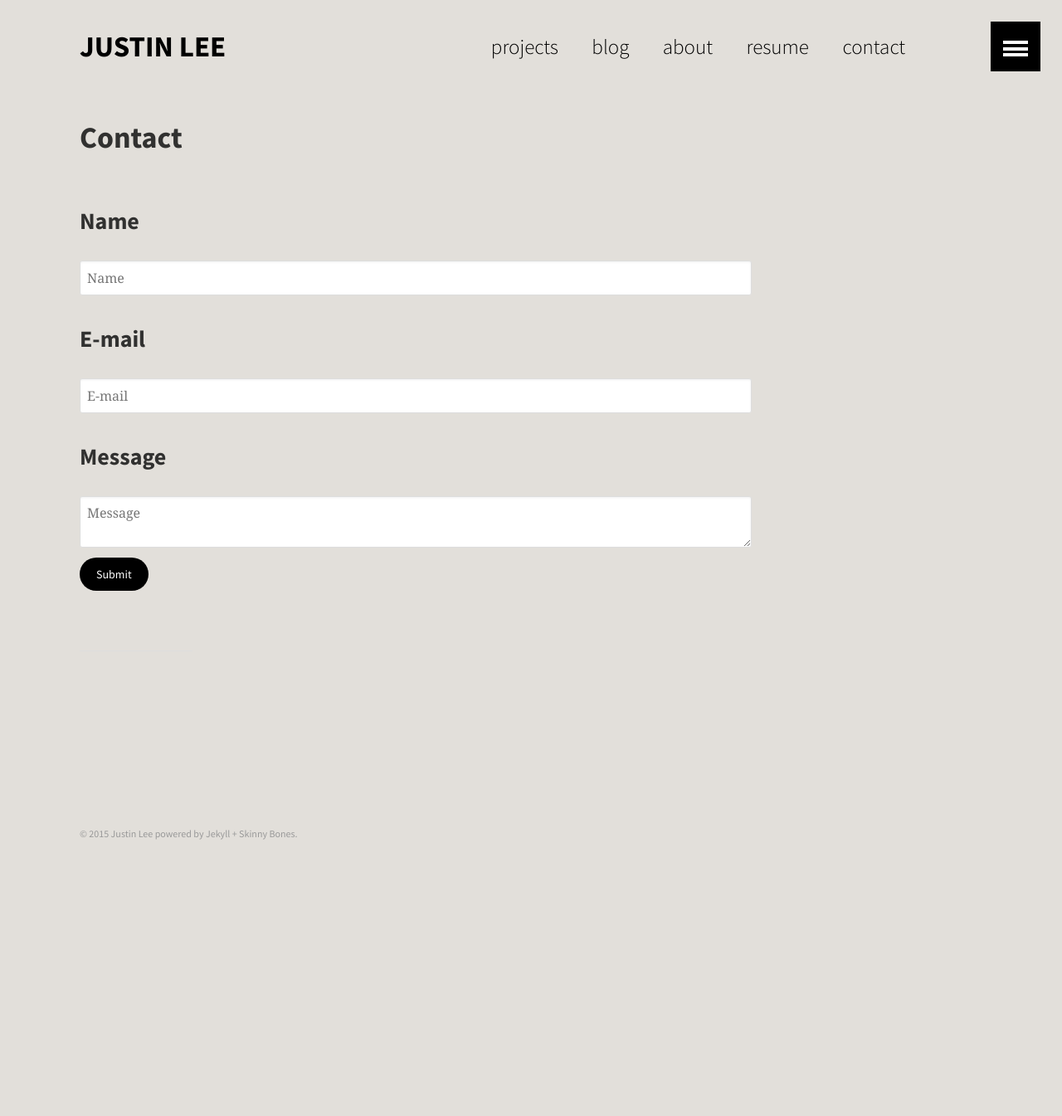
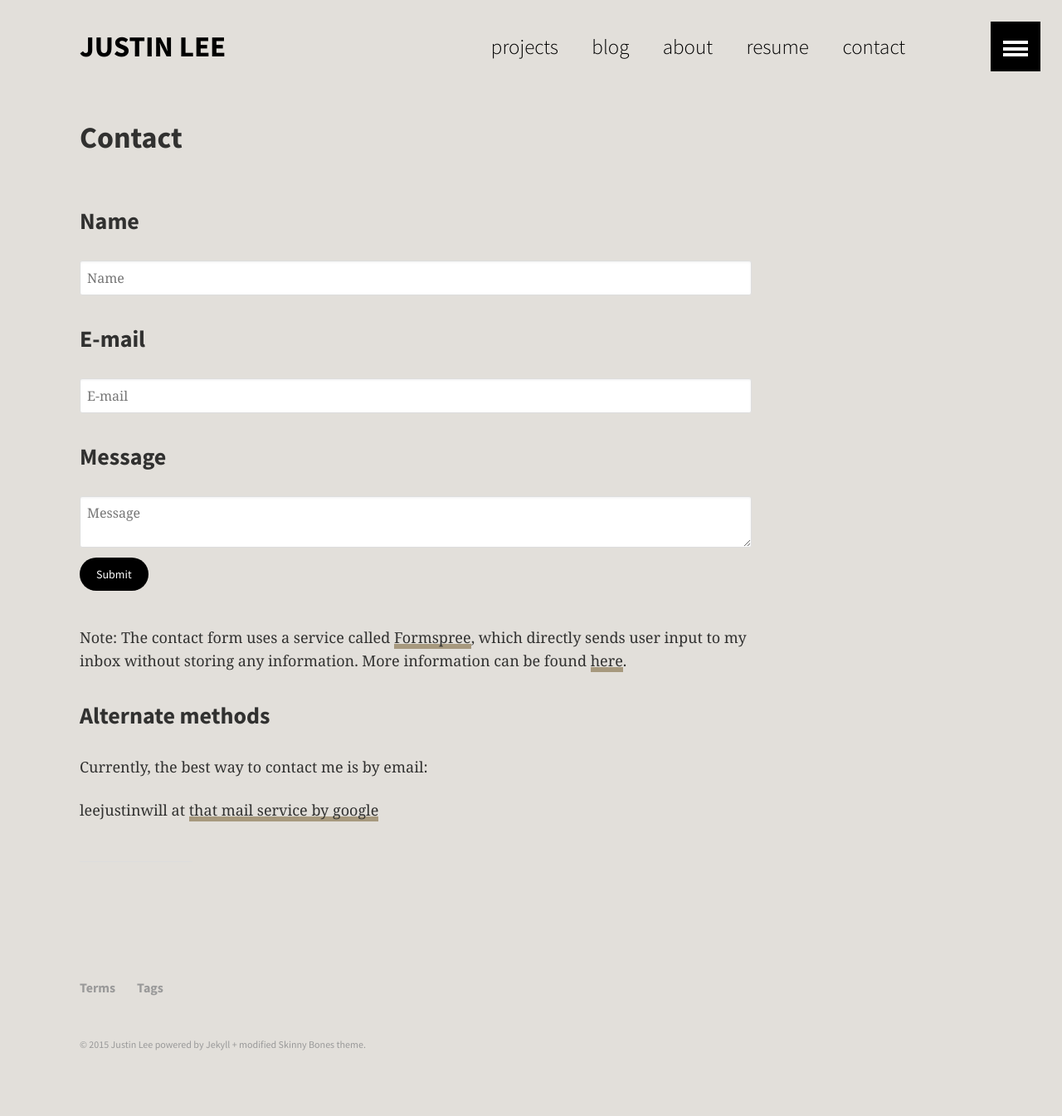
Before and after one commit to pengineered/pengineered.github.io, a Jekyll site: the page built from contact/contact.md, in a window 1280 px wide. Shown: the whole page at 83% size. Built offline with Jekyll 4.4.1, drawn with Linux system fonts in a browser that asks for light colours; before the commit the page ends 1091 px from its top, so only the background shows below that.

Commit message:
added legal disclaimer; fixed contact mechanism

```diff
--- a/_data/footer.yml
+++ b/_data/footer.yml
@@ -1,4 +1,6 @@
 # Footer navigation links
 
-- title:
-  url:
+- title: Terms
+  url: /terms/
+- title: Tags
+  url: /blog/tags/
--- a/_includes/footer.html
+++ b/_includes/footer.html
@@ -11,5 +11,5 @@
 		{% endfor %}
 		</ul>
 	</nav><!-- /.bottom-menu -->
-	<p class="copyright">&#169; {{ site.time | date: '%Y' }} <a href="{{ site.url }}">{{ site.title }}</a> powered by Jekyll + Skinny Bones.</p>
+	<p class="copyright">&#169; {{ site.time | date: '%Y' }} <a href="{{ site.url }}">{{ site.title }}</a> powered by Jekyll + modified <a href="https://mmistakes.github.io/skinny-bones-jekyll/">Skinny Bones</a> theme.</p>
 </footer>
--- a/contact/contact.md
+++ b/contact/contact.md
@@ -5,20 +5,31 @@ title: "Contact"
 share: false
 ---
 
-<form action="https://getsimpleform.com/messages?form_api_token=93f29171f01c720257c7ba107ab9f888" method="post">
+<form action="http://formspree.io/leejustinwill@gmail.com" method="post">
 
-  <!-- the redirect_to is optional, the form will redirect to the referrer on submission -->
-  <input type='hidden' name='redirect_to' value='https://pengineered.github.io/contact/success/' />
+  <input type='hidden' name='_next' value='https://pengineered.github.io/contact/success/' />
 
-  <!-- all your input fields here.... -->
   <h3>Name</h3>
-  <input type='text' name='Name' placeholder="Name"/>
+  <input type='text' name='name' placeholder="Name"/>
 
   <h3>E-mail</h3>
-  <input type='email' name='Email' placeholder="E-mail"/>
+  <input type='email' name='email' placeholder="E-mail"/>
 
   <h3>Message</h3>
   <textarea name='message' placeholder="Message"></textarea>
 
+  <!-- Spam filter -->
+  <input type="text" name="_gotcha" style="display:none" />
+
+  <!-- Subject -->
+  <input type="hidden" name="_subject" value="New submission from contact form!" />
+
   <input type='submit' value='Submit' />
 </form>
+
+Note: The contact form uses a service called [Formspree](http://formspree.io/), which directly sends user input to my inbox without storing any information. More information can be found [here]({{ site.url }}/terms/).
+
+###Alternate methods
+Currently, the best way to contact me is by email:
+
+leejustinwill at [that mail service by google](gmail.com)
```
Also changed, not shown: _includes/advertising.html (deleted, +0 -14 lines), _posts/blog/2015-06-07-test-post.md (+1 -1 lines), terms/terms.md (added, +37 -0 lines).
